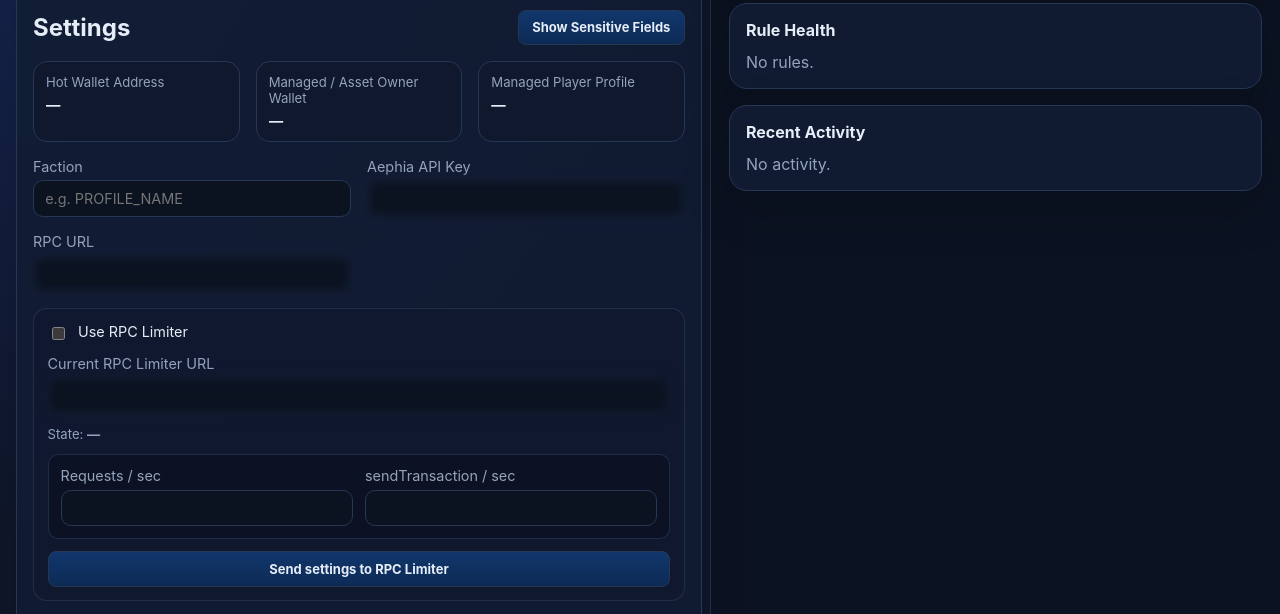
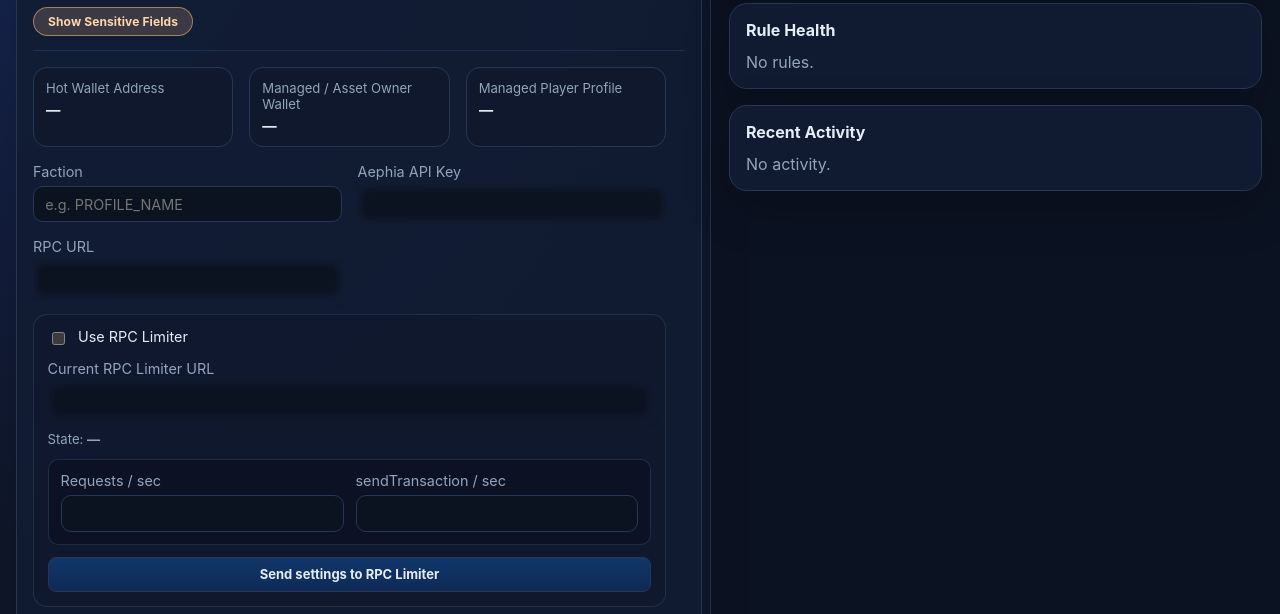
Before and after one commit to aephiaviktor/fleet-rental-bot, an Electron app: page electron/renderer.html in a window 1280 px wide. Both pictures are taken after a click on the tab "Settings". Shown: the part 134-748 px from the top of the page. Drawn offline with Linux system fonts and the light colour scheme; no server answers.

Commit message:
Align Fleet settings header layout (Fleet Rental Bot 0.2.2)

```diff
--- a/electron/renderer.css
+++ b/electron/renderer.css
@@ -111,6 +111,9 @@ textarea { resize: vertical; }
 .config-shell { padding: 1rem; }
 .tab-panel { display: none; }
 .tab-panel.active { display: block; }
+.tab-panel[data-panel="setup"].active {
+  overflow: visible;
+}
 .panel-toolbar {
   position: relative;
   z-index: 1;
@@ -123,8 +126,28 @@ textarea { resize: vertical; }
   padding-right: 160px;
 }
 .tab-panel[data-panel="setup"] .panel-toolbar {
-  margin-top: 0;
-  padding-right: 0;
+  flex-direction: column;
+  align-items: flex-start;
+  gap: 10px;
+  margin-top: -42px;
+  margin-bottom: 1rem;
+  padding: 0 0 14px;
+  border-bottom: 1px solid rgba(96, 165, 250, 0.15);
+}
+.tab-panel[data-panel="setup"] .setup-scroll {
+  display: flex;
+  flex-direction: column;
+  min-height: 0;
+  overflow-x: hidden;
+  overflow-y: auto;
+  scrollbar-gutter: stable;
+  padding-right: 4px;
+}
+.tab-panel[data-panel="setup"] .setup-scroll::after {
+  content: '';
+  display: block;
+  min-height: 18px;
+  flex: 0 0 18px;
 }
 .panel-toolbar h2 { margin: 0; }
 .panel-toolbar p { margin: 0; color: var(--muted); font-size: 0.92rem; }
@@ -254,6 +277,27 @@ label { display: grid; gap: 0.35rem; color: var(--muted); font-size: 0.9rem; }
   filter: blur(5px);
 }
 .sensitive-hidden .sensitive-field:focus { filter: none; }
+
+.sensitive-toggle {
+  border: 1px solid rgba(255, 184, 108, 0.55);
+  background: rgba(255, 200, 140, 0.18);
+  color: #ffd6a8;
+  border-radius: 999px;
+  padding: 6px 14px;
+  font-weight: 700;
+  font-size: 12px;
+  letter-spacing: 0.01em;
+  transition: background 120ms ease, border-color 120ms ease, color 120ms ease;
+}
+
+.sensitive-toggle:hover {
+  background: rgba(255, 200, 140, 0.3);
+  border-color: rgba(255, 184, 108, 0.85);
+}
+
+.sensitive-toggle:active {
+  background: rgba(255, 200, 140, 0.4);
+}
 
 .rules-table-scroll { overflow-x: auto; }
 .rules-table {
--- a/electron/renderer.html
+++ b/electron/renderer.html
@@ -65,9 +65,10 @@
               <section class="tab-panel" data-panel="setup" role="tabpanel" aria-labelledby="tab-setup">
                 <div class="panel-toolbar">
                   <h2>Settings</h2>
-                  <button id="toggle-sensitive-btn" type="button">Show Sensitive Fields</button>
+                  <button id="toggle-sensitive-btn" class="sensitive-toggle" type="button">Show Sensitive Fields</button>
                 </div>
 
+                <div class="setup-scroll">
                   <div class="display-account-grid">
                     <div class="display-account">
                       <span>Hot Wallet Address</span>
@@ -172,6 +173,7 @@
                     <h2>Logs</h2>
                     <pre id="logs"></pre>
                   </div>
+                </div>
               </section>
             </form>
 
--- a/package.json
+++ b/package.json
@@ -1,6 +1,6 @@
 {
   "name": "fleet-rental-bot",
-  "version": "0.2.1",
+  "version": "0.2.2",
   "private": true,
   "main": "electron/main.js",
   "type": "commonjs",
```
Also changed, not shown: 1 other file. Lines whose indentation alone changed are shown as unchanged.
